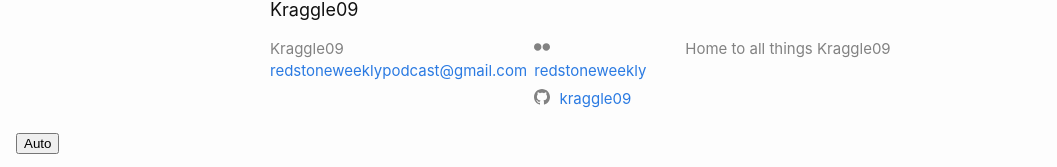
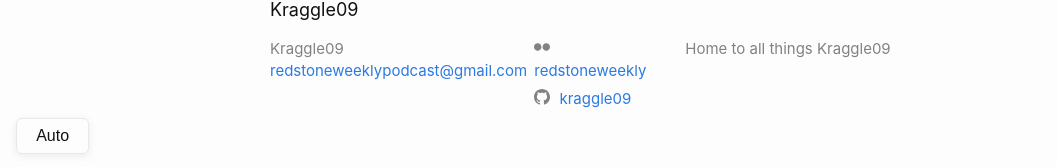
Before and after one commit to Kraggle09/kraggle09.github.io, a Jekyll site: the page built from docs/index.markdown, in a window 1280 px wide. Shown: the part 730-897 px from the top of the page, without its empty margins (0-1057 px from the left). Built offline with Jekyll 4.4.1, drawn with Linux system fonts in a browser that asks for light colours.

Commit message:
Added button styling

```diff
--- a/docs/_sass/minima/_base.scss
+++ b/docs/_sass/minima/_base.scss
@@ -318,7 +318,24 @@ pre {
   }
 }
 
+#theme-toggle {
+  padding: 0.5em 1.2em;
+  border-radius: 6px;
+  border: 1px solid $grey-color-light;
+  background: $background-color;
+  color: $text-color;
+  font-size: 1rem;
+  box-shadow: 0 2px 8px rgba(0,0,0,0.08);
+  cursor: pointer;
+  transition: background 0.2s, color 0.2s, border 0.2s;
 
+  &:hover, &:focus {
+    background: $brand-color;
+    color: #fff;
+    border-color: $brand-color;
+    outline: none;
+  }
+}
 
 /**
  * Tables
```
